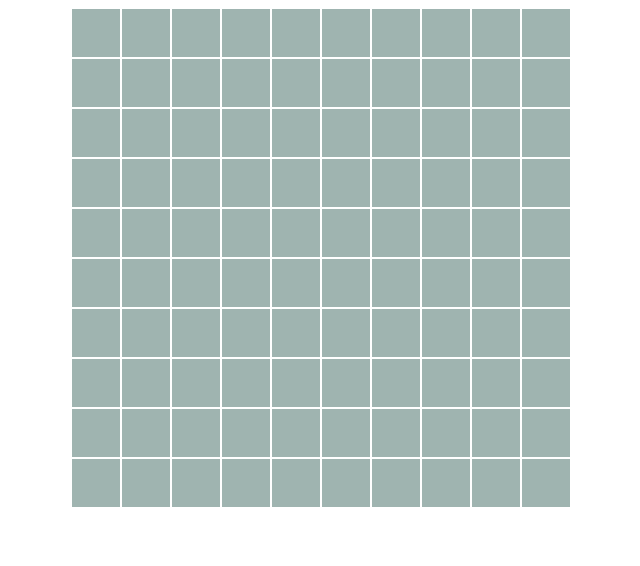
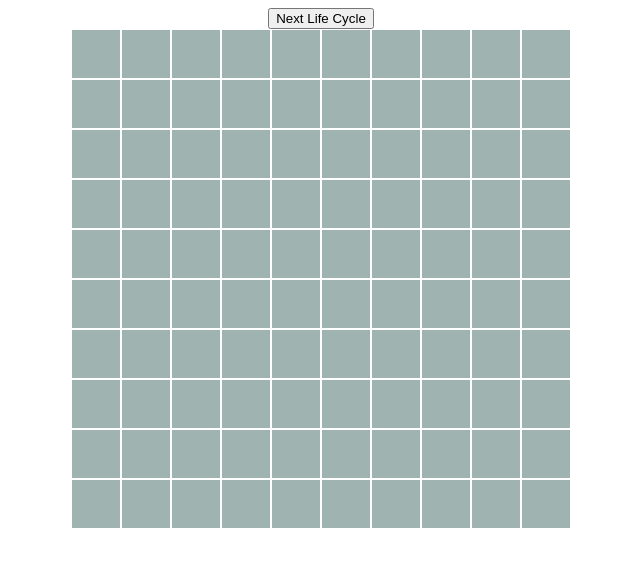
Before and after one commit to Jauny/gameoflife, a plain HTML site: page lifebb/index.html in a window 1280 px wide. Shown: the whole page, without its empty margins (319-959 px from the left). Drawn offline with Linux system fonts and the light colour scheme.

Commit message:
logic for next life cycle button - kills every cell for now

```diff
--- a/lifebb/app.js
+++ b/lifebb/app.js
@@ -47,12 +47,22 @@ $(function () {
     }
   });
 
-  // Cells Collection
+  // Cells Collection (board)
   Cells = Backbone.Collection.extend({
     model: Cell,
 
     // board for next life cycle
-    nextLife: null
+    nextBoard: [],
+
+    initialize: function() {
+      this.listenTo(this, 'nextLifeCycle', this.nextLifeCycle);
+    },
+
+    nextLifeCycle: function() {
+      _.each(this.models, function(model) {
+        model.alive = false;
+      })
+    }
   });
 
   // Cells Collection View
@@ -61,7 +71,7 @@ $(function () {
 
     initialize: function() {
       this.listenTo(this.collection, 'add', this.addOne);
-      this.listenTo(this.collection, 'reset', this.render);
+      this.listenTo(this.collection, 'nextLifeCycle', this.render);
     },
 
     addOne: function(model) {
@@ -82,6 +92,19 @@ $(function () {
     }
   });
 
+  // life cycle button view
+  NextView = Backbone.View.extend({
+    el: '#nextLife',
+
+    events: {
+      'click': 'nextLifeCycle'
+    },
+
+    nextLifeCycle: function() {
+      this.collection.trigger('nextLifeCycle');
+    }
+  });
+
   // main app
   App = Backbone.View.extend({
     el: $('#board'),
@@ -89,6 +112,9 @@ $(function () {
     initialize: function() {
       this.cells = new Cells();
       this.cellsView = new CellsView({
+        collection: this.cells
+      });
+      this.next = new NextView({
         collection: this.cells
       });
     },
--- a/lifebb/css/style.css
+++ b/lifebb/css/style.css
@@ -1,3 +1,7 @@
+#nextLife {
+  text-align: center;
+}
+
 #board {
   width: 500px;
   height: 500px;
--- a/lifebb/index.html
+++ b/lifebb/index.html
@@ -10,6 +10,7 @@
 
   <body>
     <div id="container">
+      <div id="nextLife"><button>Next Life Cycle</button></div>
       <div id="board"></div>
     </div>
 
```
